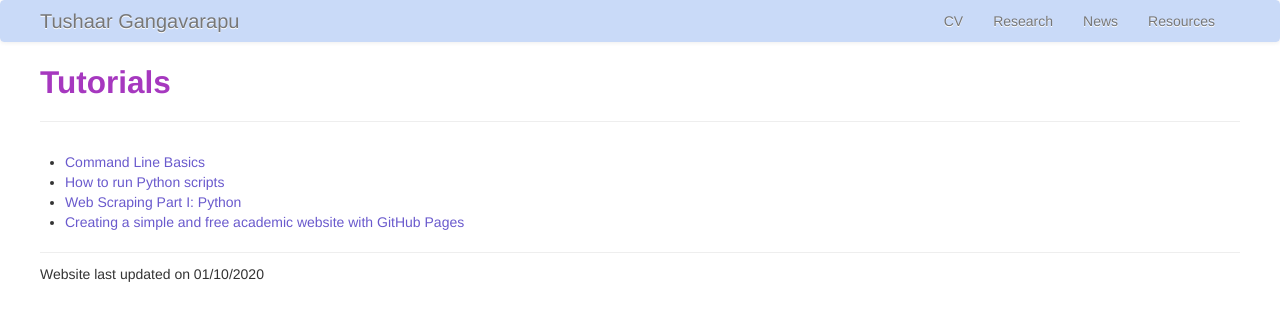
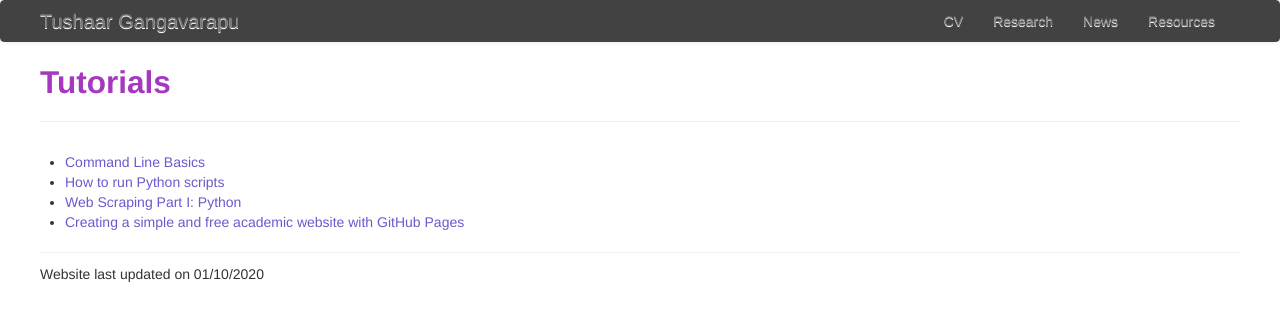
Before and after one commit to TushaarGVS/tushaargvs.github.io, a Jekyll site: the page built from pages/news.md, in a window 1280 px wide. Shown: the top 321 px of the page. Built offline with Jekyll 4.4.1, drawn with Linux system fonts in a browser that asks for light colours.

Commit message:
Customizing the website

```diff
--- a/assets/themes/twitter/css/tgangavarapu.css
+++ b/assets/themes/twitter/css/tgangavarapu.css
@@ -91,13 +91,13 @@
     padding-left:20px;
     padding-right:20px;
     background-color:#fafafa;
-    background-image:-moz-linear-gradient(top, #c9daf8, #c9daf8);
-    background-image:-webkit-gradient(linear, 0 0, 0 100%, from(#c9daf8), to(#f2f2f2));
-    background-image:-webkit-linear-gradient(top, #c9daf8, #c9daf8);
-    background-image:-o-linear-gradient(top, #c9daf8, #c9daf8);
-    background-image:linear-gradient(to bottom, #c9daf8, #c9daf8);
-    background-repeat:repeat-x;filter:progid:DXImageTransform.Microsoft.gradient(startColorstr='#c9daf8', endColorstr='#c9daf8', GradientType=0);
-    border:1px solid #c9daf8;
+    background-image:-moz-linear-gradient(top, #424242, #424242);
+    background-image:-webkit-gradient(linear, 0 0, 0 100%, from(#424242), to(#f2f2f2));
+    background-image:-webkit-linear-gradient(top, #424242, #424242);
+    background-image:-o-linear-gradient(top, #424242, #424242);
+    background-image:linear-gradient(to bottom, #424242, #424242);
+    background-repeat:repeat-x;filter:progid:DXImageTransform.Microsoft.gradient(startColorstr='#424242', endColorstr='#424242', GradientType=0);
+    border:1px solid #424242;
     -webkit-border-radius:4px;
     -moz-border-radius:4px;
     border-radius:4px;
```
